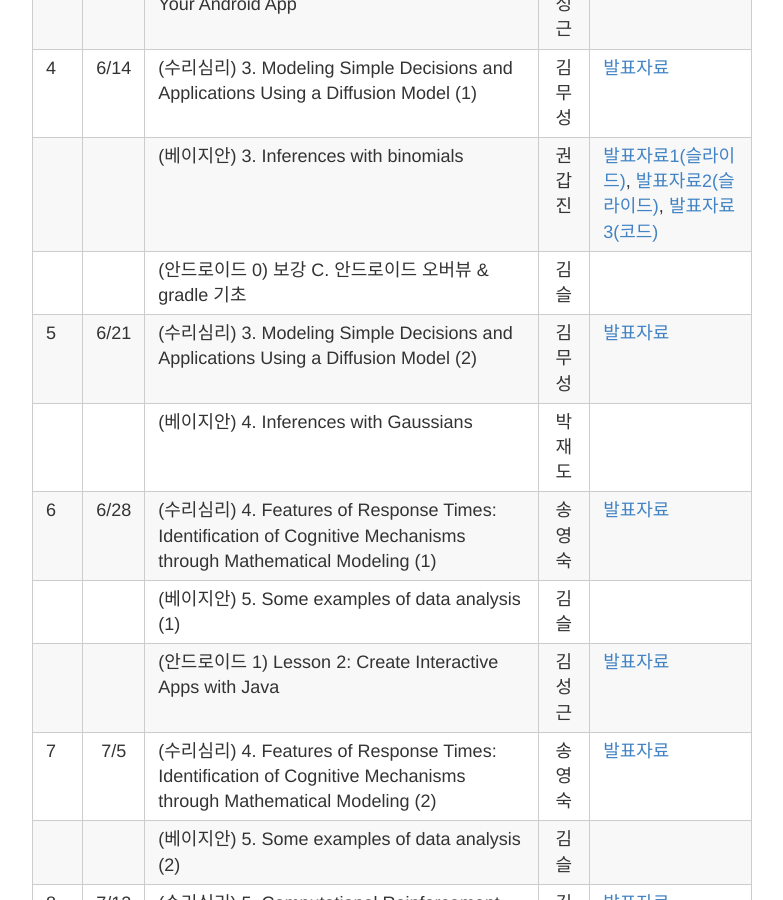
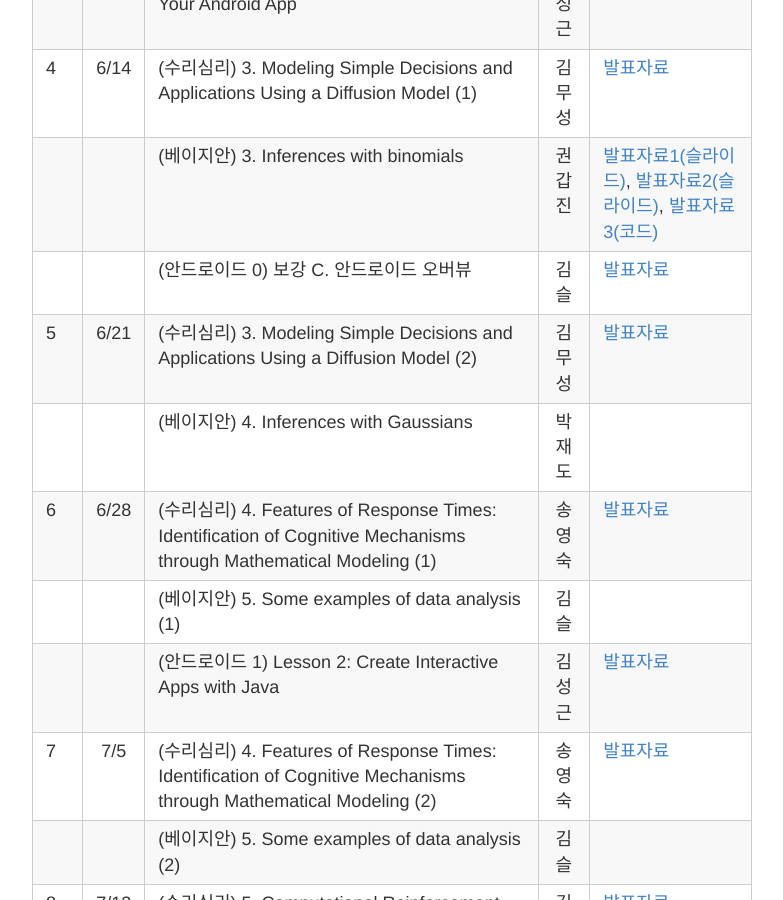
Before and after one commit to psygrammer/coco, a Jekyll site: the page built from _posts/2015-12-29-SCHEDULE.md, in a window 1280 px wide and 900 px high, scrolled down 2926 px. Shown: the whole window, without its empty margins (248-1031 px from the left). Built offline with Jekyll 4.4.1, drawn with Linux system fonts in a browser that asks for light colours; Markdown is read by kramdown in place of the engine named in the settings.

Commit message:
Update 2015-12-29-SCHEDULE.md

```diff
--- a/_posts/2015-12-29-SCHEDULE.md
+++ b/_posts/2015-12-29-SCHEDULE.md
@@ -55,7 +55,7 @@ title: 스터디 일정 & 커리큘럼 & 발표자료
 |    |     |(안드로이드 1) Lesson 1: Design Layouts For Your Android App|김성근|[발표자료](https://drive.google.com/file/d/0B_Ekt7icI0htTTVNZ0VMSUhudjg/view)|
 |  4 |6/14 |(수리심리) 3. Modeling Simple Decisions and Applications Using a Diffusion Model (1)|김무성| [발표자료](http://nbviewer.ipython.org/github/psygrammer/coco/blob/master/part1/compsy/ch03/03_Modeling_Simple_Decision_and_Applications_Using_a_Diffusion_Model.ipynb)|
 |    |     |(베이지안) 3. Inferences with binomials |권갑진|[발표자료1(슬라이드)](https://drive.google.com/file/d/0B3arPndQ9D39UTJmdmxaVDJ4czA/view), [발표자료2(슬라이드)](https://drive.google.com/file/d/0BxU3xhzTXd3kUThIcTBXMC1JalE/view), [발표자료3(코드)](https://github.com/psygrammer/coco/blob/master/part1/bayes/ch03/chapter3_inference_with_binomials.R)  |
-|    |     |(안드로이드 0) 보강 C. 안드로이드 오버뷰 & gradle 기초 |김슬||
+|    |     |(안드로이드 0) 보강 C. 안드로이드 오버뷰  |김슬|[발표자료](https://drive.google.com/file/d/0B_Ekt7icI0htUERGZS1sVlRwREk/view)|
 |  5 |6/21 |(수리심리) 3. Modeling Simple Decisions and Applications Using a Diffusion Model (2)|김무성| [발표자료](http://nbviewer.ipython.org/github/psygrammer/coco/blob/master/part1/compsy/ch03/03_Modeling_Simple_Decision_and_Applications_Using_a_Diffusion_Model.ipynb)|
 |    |     |(베이지안) 4. Inferences with Gaussians |박재도| |
 |  6 |6/28 |(수리심리) 4. Features of Response Times: Identification of Cognitive Mechanisms through Mathematical Modeling (1)|송영숙| [발표자료](https://drive.google.com/file/d/0B5IxhQCsG-OIN3JxaDlxd2l4dmc/view)|
```
